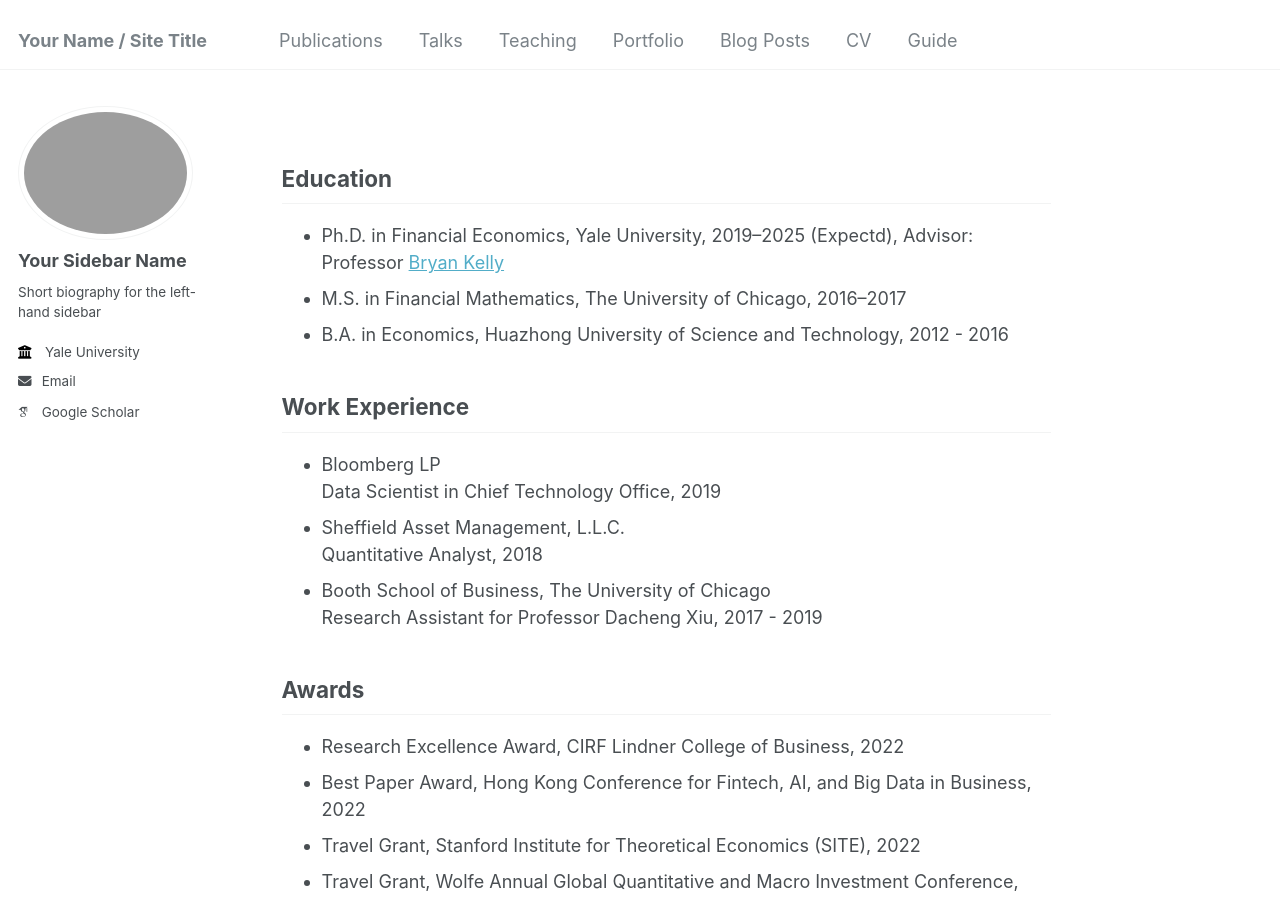
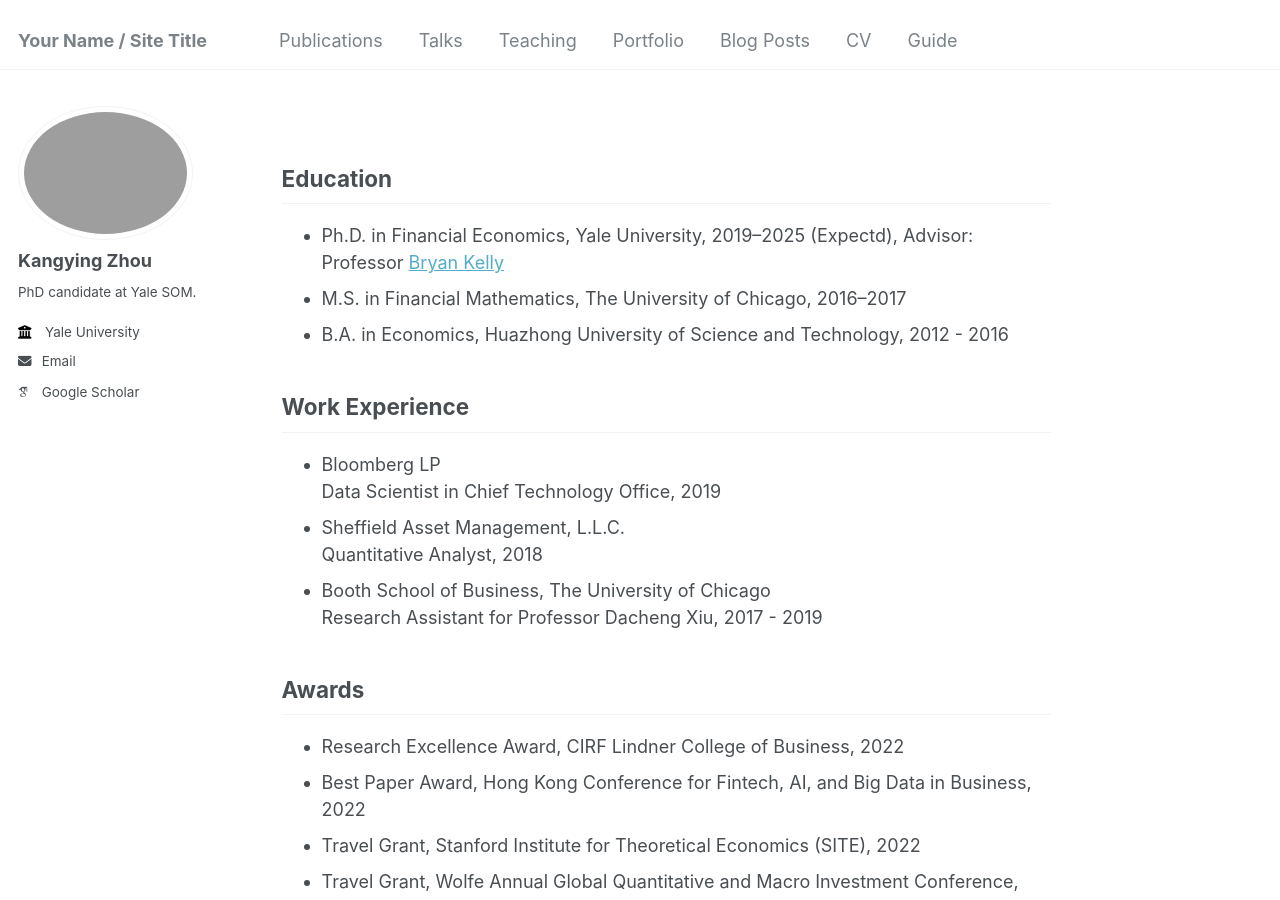
Before and after one commit to rosieli5/rosieli5.github.io, a Jekyll site: the page built from _pages/about.md, in a window 1280 px wide and 900 px high. Built offline with Jekyll 4.4.1, drawn with Linux system fonts in a browser that asks for light colours; some web fonts are replaced.

Commit message:
Update _config.yml

```diff
--- a/_config.yml
+++ b/_config.yml
@@ -22,9 +22,9 @@ repository               : "academicpages/academicpages.github.io"
 author:
   # Biographic information
   avatar           : "profile.png"
-  name             : "Your Sidebar Name"
+  name             : "Kangying Zhou"
   pronouns         : # example: "she/her"
-  bio              : "Short biography for the left-hand sidebar"
+  bio              : "PhD candidate at Yale SOM."
   # location         : "Earth"
   employer         : "Yale University"
   uri              : # URL
```
